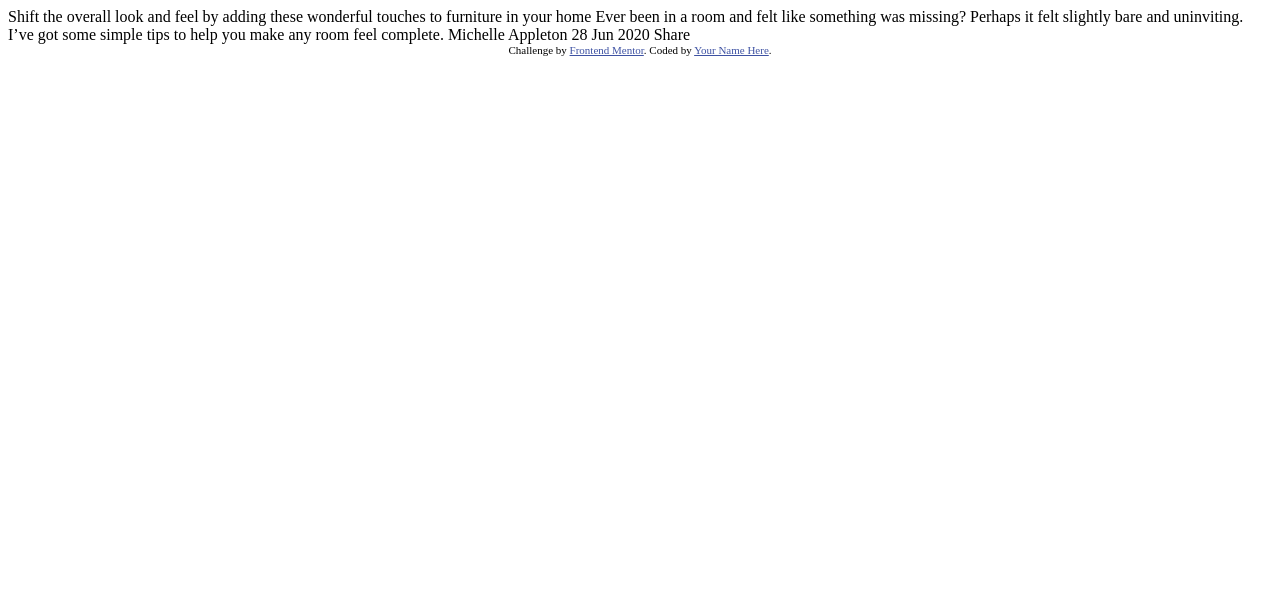
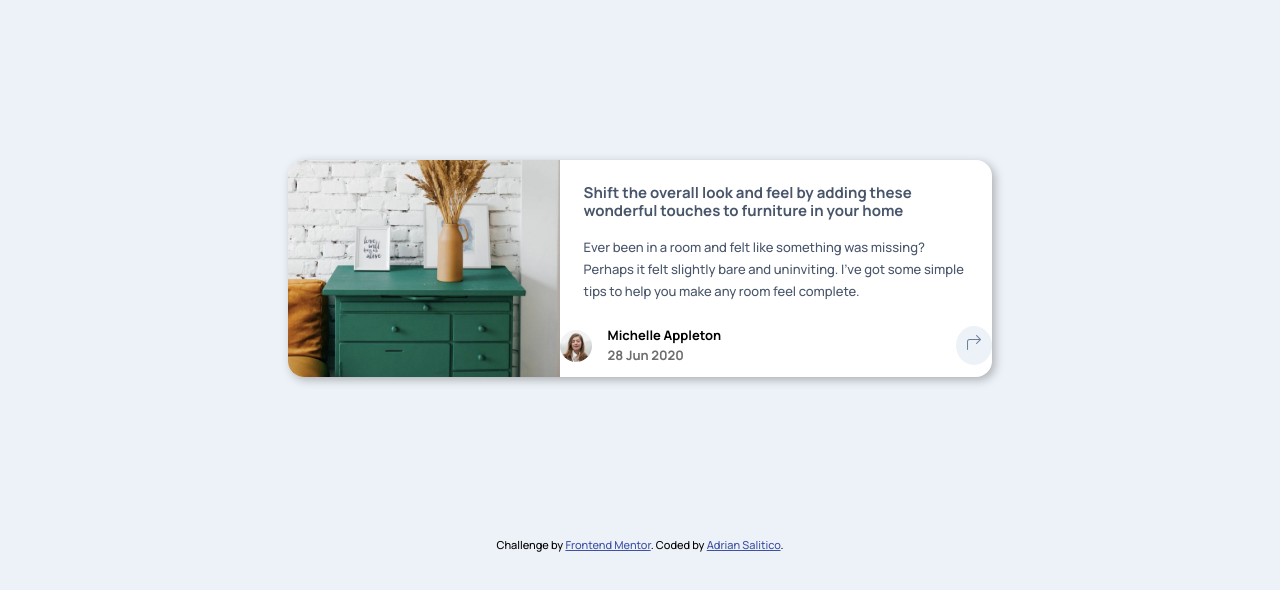
Before and after one commit to Frogerall/article-card, a plain HTML site: page index.html in a window 1280 px wide. Drawn offline with nearby package versions, Linux system fonts and the light colour scheme.

Commit message:
finally fix the javascript

```diff
--- a/index.html
+++ b/index.html
@@ -1,36 +1,66 @@
 <!DOCTYPE html>
 <html lang="en">
+
 <head>
  <meta charset="UTF-8">
-  <meta name="viewport" content="width=device-width, initial-scale=1.0"> <!-- displays site properly based on user's device -->
+ <meta name="viewport" content="width=device-width, initial-scale=1.0">
+ <link rel="stylesheet" href="https://cdn.jsdelivr.net/npm/bootstrap-icons@1.11.1/font/bootstrap-icons.css">
+ <link rel="preconnect" href="https://fonts.googleapis.com">
+ <link rel="preconnect" href="https://fonts.gstatic.com" crossorigin>
+ <link href="https://fonts.googleapis.com/css2?family=Manrope:wght@500;700&display=swap" rel="stylesheet">
+ <link rel="icon" type="image/png" sizes="32x32" href="./images/favicon-32x32.png">
+ <title>Frontend Mentor | Article preview component</title>
+ <style>
+  .attribution {
+   font-size: 11px;
+   text-align: center;
+  }
 
-  <link rel="icon" type="image/png" sizes="32x32" href="./images/favicon-32x32.png">
+  .attribution a {
+   color: hsl(228, 45%, 44%);
+  }
+ </style>
+ <link rel="stylesheet" href="css/style.css">
+</head>
 
-  <title>Frontend Mentor | Article preview component</title>
-
-  <!-- Feel free to remove these styles or customise in your own stylesheet 👍 -->
-  <style>
-    .attribution { font-size: 11px; text-align: center; }
-    .attribution a { color: hsl(228, 45%, 44%); }
-  </style>
-</head>
 <body>
-
+ <div class="container">
+  <div class="img-wrapper"><img src="images/drawers.jpg" alt=""></div>
+  <div class="contain">
+   <article>
+    <h2>
      Shift the overall look and feel by adding these wonderful
      touches to furniture in your home
-
+    </h2>
+    <p>
      Ever been in a room and felt like something was missing? Perhaps
      it felt slightly bare and uninviting. I’ve got some simple tips
      to help you make any room feel complete.
+    </p>
+   </article>
+   <div class="profile">
+    <div class="contact">
+     <div class="img-wrap"><img src="images/avatar-michelle.jpg" alt=""></div>
+     <h3>
+      Michelle Appleton
+      <span>28 Jun 2020</span>
+     </h3>
+    </div>
+    <div class="share-link"><i class="bi bi-arrow-90deg-right"></i>
+     <span class="tooltiptext">SHARE<a href=""><i class="bi-facebook"></i></a><a href="">
+       <i class="bi-twitter"></i>
+      </a><a href=""><i class="bi-pinterest"></i></a></span>
+    </div>
+   </div>
+  </div>
+ </div>
 
-  Michelle Appleton
-  28 Jun 2020
-
-  Share
 
  <div class="attribution">
   Challenge by <a href="https://www.frontendmentor.io?ref=challenge" target="_blank">Frontend Mentor</a>.
-    Coded by <a href="#">Your Name Here</a>.
+  Coded by <a href="#">Adrian Salitico</a>.
  </div>
+ <script src="script.js"></script>
 </body>
+
 </html>
--- /dev/null
+++ b/script.js
@@ -0,0 +1,24 @@
+function adjustLayout() {
+ let screenWidth = window.innerWidth;
+ let contact = document.querySelector(".contact");
+ let shareLink = document.querySelector(".share-link");
+ let toolTip = document.querySelector(".tooltiptext");
+
+ if (screenWidth >= 600 && toolTip.style.display === "none") {
+  toolTip.style.display = "flex";
+ } else if (screenWidth < 600 && toolTip.style.display === "none") {
+  toolTip.style.display = "flex";
+  contact.classList.toggle("close");
+  shareLink.classList.toggle("active");
+ } else {
+  toolTip.style.display = "none";
+  contact.classList.remove("close");
+  shareLink.classList.remove("active");
+ }
+}
+window.addEventListener("load", adjustLayout);
+window.addEventListener("resize", adjustLayout);
+document.querySelector(".share-link").addEventListener("click", (event) => {
+ event.preventDefault();
+ adjustLayout();
+});
--- /dev/null
+++ b/style.scss
@@ -0,0 +1,135 @@
+* {
+ box-sizing: border-box;
+ line-height: 1.5;
+ padding: 0;
+ margin: 0;
+ font-family: "Manrope", sans-serif;
+}
+body {
+ background-color: hsl(210, 46%, 95%);
+}
+.container {
+ display: flex;
+ width: 90%;
+ flex-direction: column;
+ border-radius: 1rem;
+ background-color: white;
+ margin: 3rem 1rem;
+ box-shadow: 3px 3px 10px rgba(110, 110, 110, 0.493);
+ @media (min-width: 600px) {
+  flex-direction: row;
+  max-width: 55%;
+  margin: 10rem auto;
+ }
+}
+.img-wrapper {
+ img {
+  border-radius: 1rem 1rem 0 0;
+  height: 100%;
+  @media (min-width: 600px) {
+   border-radius: 1rem 0 0 1rem;
+  }
+ }
+}
+img {
+ max-width: 100%;
+ height: auto;
+ display: block;
+}
+.img-wrap {
+ width: 3rem;
+ padding-right: 1rem;
+ img {
+  border-radius: 50%;
+ }
+}
+.profile {
+ display: flex;
+}
+.contact {
+ display: flex;
+ justify-content: flex-start;
+ align-items: center;
+ width: 100%;
+}
+h3 {
+ display: flex;
+ flex: 1;
+ flex-direction: column;
+ font-size: 13px;
+ span {
+  color: rgb(109, 109, 109);
+ }
+}
+article {
+ margin: 1.5rem 1.5rem;
+ display: flex;
+ flex-direction: column;
+ justify-content: space-around;
+ gap: 1rem;
+}
+p {
+ font-size: 13px;
+ line-height: 1.7;
+ color: hsl(217, 19%, 35%);
+}
+h2 {
+ line-height: 1.2;
+ color: hsl(217, 19%, 35%);
+ font-size: 15px;
+}
+.share-link {
+ position: relative;
+ flex: 1;
+ @media (min-width: 600px) {
+  background-color: hsl(210, 46%, 95%);
+  border-radius: 50%;
+  padding: 5px 10px;
+  color: hsl(214, 17%, 51%);
+  font-size: 1rem;
+  transition: all 0.15s ease;
+  cursor: pointer;
+ }
+}
+.close {
+ display: none;
+}
+.active {
+ display: flex;
+ flex-direction: row-reverse;
+ padding: 1rem;
+ background-color: hsl(217, 19%, 35%);
+}
+.tooltiptext {
+ display: flex;
+ @media (min-width: 600px) {
+  width: fit-content;
+  background-color: black;
+  color: #fff;
+  text-align: center;
+  border-radius: 6px;
+  padding: 5px;
+  position: absolute;
+  z-index: 1;
+  bottom: 150%;
+  left: 50%;
+  margin-left: -60px;
+  a {
+   padding: 0 5px;
+   color: white;
+   text-decoration: none;
+  }
+ }
+}
+.tooltiptext::after {
+ @media (min-width: 600px) {
+  content: "";
+  position: absolute;
+  top: 100%;
+  left: 50%;
+  margin-left: -5px;
+  border-width: 5px;
+  border-style: solid;
+  border-color: black transparent transparent transparent;
+ }
+}
```
Also changed, not shown: css/style.css (added). Lines whose indentation alone changed are shown as unchanged.
